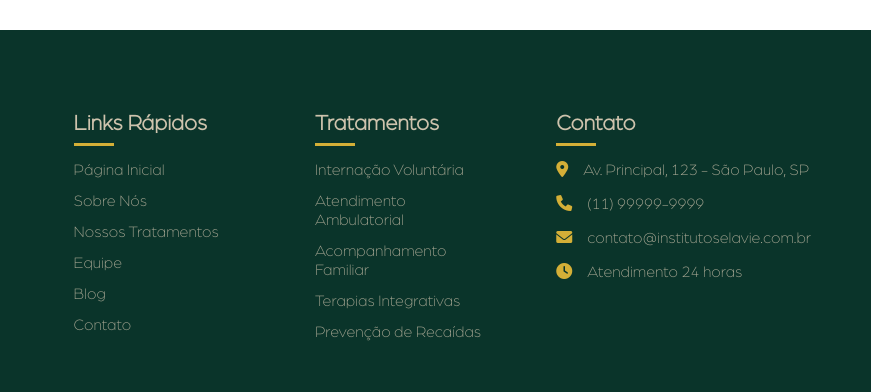
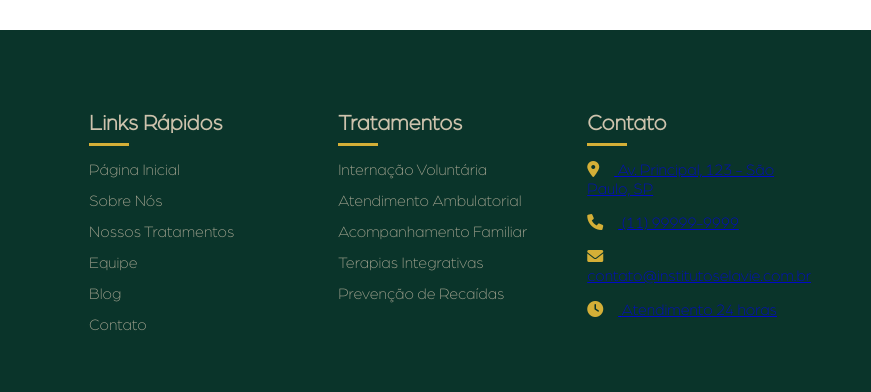
Before and after one commit to ebersonra/selavie-app, a plain HTML site: page index.html in a window 1280 px wide. Shown: the part 3458-3850 px from the top of the page, 409-1280 px from the left. Drawn offline with Linux system fonts and the light colour scheme.

Commit message:
Adicionando parametrizacao no footer btn whatsapp

```diff
--- a/index.html
+++ b/index.html
@@ -188,24 +188,8 @@
                     <ul class="footer-links" data-links="footer.columns.treatments.links"></ul>
                 </div>
                 <div class="footer-links-column" id="contact">
-                    <h3 class="footer-heading">Contato</h3>
-                    <ul class="contact-info">
-                        <li>
-                            <i class="fas fa-map-marker-alt"></i>
-                            <span class="contact-text" data-content="contact.address"></span>
-                        </li>
-                        <li>
-                            <i class="fas fa-phone"></i>
-                            <span class="contact-text" data-content="contact.phone"></span>
-                        </li>
-                        <li>
-                            <i class="fas fa-envelope"></i>
-                            <span class="contact-text" data-content="contact.email"></span>
-                        </li>
-                        <li>
-                            <i class="fas fa-clock"></i>
-                            <span class="contact-text" data-content="contact.hours"></span>
-                        </li>
+                    <h3 class="footer-heading" data-content="footer.columns.contact.title"></h3>
+                    <ul class="contact-info" data-contact="footer.columns.contact.items">
                     </ul>
                 </div>
             </div>
@@ -216,7 +200,7 @@
     </footer>
 
     <!-- Floating WhatsApp Button -->
-    <a href="https://bit.ly/43Cl99d" target="_blank" class="whatsapp-btn">
+    <a href="#" class="whatsapp-btn" data-whatsapp="url" title="Fale conosco no WhatsApp" target="_blank">
         <i class="fab fa-whatsapp fa-2x"></i>
     </a>
 
--- a/static/js/config.js
+++ b/static/js/config.js
@@ -1,6 +1,10 @@
 const siteContent = {
     meta: {
         title: "Instituto Selavie - Psicoterapia online e presencial"
+    },
+    whatsapp: {
+        url: "https://bit.ly/43Cl99d",
+        text: "Fale conosco no WhatsApp"
     },
     navigation: {
         home: "Início",
@@ -69,12 +73,6 @@
             }
         ]
     },
-    contact: {
-        address: "Av. Principal, 123 - São Paulo, SP",
-        phone: "(11) 99999-9999",
-        email: "contato@institutoselavie.com.br",
-        hours: "Atendimento 24 horas"
-    },
     footer: {
         copyright: "© 2025 Instituto Sélavie. Todos os direitos reservados.",
         about: {
@@ -101,6 +99,31 @@
                     { text: "Terapias Integrativas", url: "#" },
                     { text: "Prevenção de Recaídas", url: "#" }
                 ]
+            },
+            contact: {
+                title: "Contato",
+                items: [
+                    {
+                        icon: "fa-map-marker-alt",
+                        text: "Av. Principal, 123 - São Paulo, SP",
+                        url: "https://maps.google.com/?q=Av. Principal, 123 - São Paulo, SP"
+                    },
+                    {
+                        icon: "fa-phone",
+                        text: "(11) 99999-9999",
+                        url: "tel:+5511999999999"
+                    },
+                    {
+                        icon: "fa-envelope",
+                        text: "contato@institutoselavie.com.br",
+                        url: "mailto:contato@institutoselavie.com.br"
+                    },
+                    {
+                        icon: "fa-clock",
+                        text: "Atendimento 24 horas",
+                        url: "#horarios"
+                    }
+                ]
             }
         },
         social: {
--- a/static/js/content-loader.js
+++ b/static/js/content-loader.js
@@ -13,6 +13,19 @@
         }
     });
 
+    // Update WhatsApp button
+    document.querySelectorAll('[data-whatsapp]').forEach(element => {
+        const property = element.getAttribute('data-whatsapp');
+        const value = siteContent.whatsapp[property];
+        if (value) {
+            if (property === 'url') {
+                element.href = value;
+            } else {
+                element.textContent = value;
+            }
+        }
+    });
+
     // Update footer links
     document.querySelectorAll('[data-links]').forEach(element => {
         const linksPath = element.getAttribute('data-links');
@@ -21,6 +34,22 @@
             element.innerHTML = links.map(link =>
                 `<li><a href="${link.url}">${link.text}</a></li>`
             ).join('');
+        }
+    });
+
+    // Update contact information
+    document.querySelectorAll('[data-contact]').forEach(element => {
+        const contactPath = element.getAttribute('data-contact');
+        const contactItems = getNestedValue(siteContent, contactPath);
+        if (contactItems && Array.isArray(contactItems)) {
+            element.innerHTML = contactItems.map(item => `
+                <li>
+                    <a href="${item.url}">
+                        <i class="fas ${item.icon}"></i>
+                        <span class="contact-text">${item.text}</span>
+                    </a>
+                </li>
+            `).join('');
         }
     });
 
```
